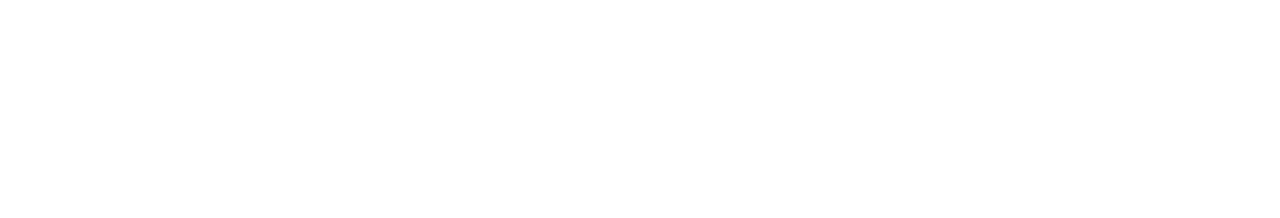
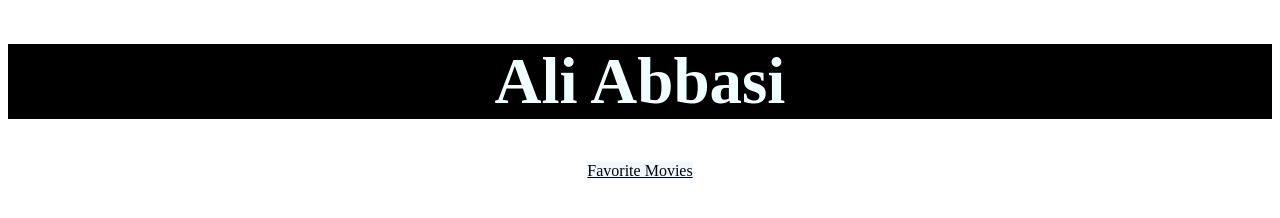
Before and after one commit to REALFINIT/C1216-WP-EXn-Ali-Abbasi-401214037180010, a plain HTML site: page index.html in a window 1280 px wide. Drawn offline with Linux system fonts and the light colour scheme.

Commit message:
adding some style

```diff
--- a/index.html
+++ b/index.html
@@ -5,8 +5,14 @@
     <meta http-equiv="X-UA-Compatible" content="IE=edge">
     <meta name="viewport" content="width=device-width, initial-scale=1.0">
     <title>Web Programing</title>
+    <link rel="stylesheet" href="main.css">
 </head>
-<body>
+<header align="center">
+    <H1 class="ALI">Ali Abbasi</H1>
+    <a class="menu" href="#movies">Favorite Movies</a>
+</header>
+<body align="center">
+
 
 </body>
 </html>
--- a/main.css
+++ b/main.css
@@ -0,0 +1,13 @@
+.ALI {
+    background-color: black;
+    color: azure;
+    font-size: 65px;
+}
+.menu {
+    background-color: aliceblue;
+    color: black;
+}
+.menu :hover {
+    background-color: black;
+    color: aliceblue;
+}
```
